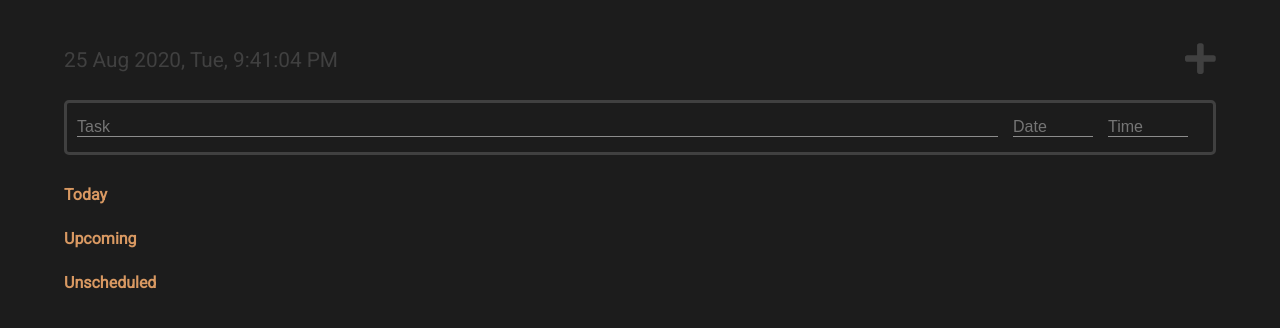
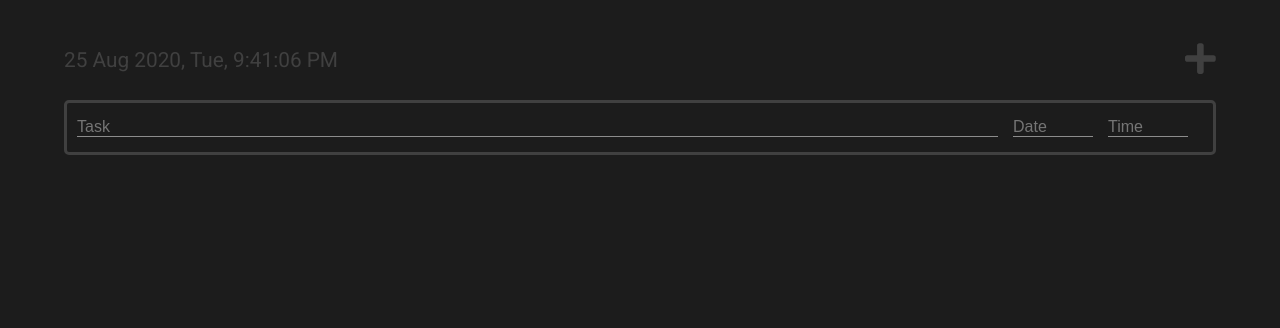
Before and after one commit to aditya-azad/destined, a React app: page / in a window 1280 px wide. Shown: the top 328 px of the page. Built offline with nearby package versions, Linux system fonts and the light colour scheme.

Commit message:
Categories now conditionally render

```diff
--- a/src/components/screens/MainScreen.tsx
+++ b/src/components/screens/MainScreen.tsx
@@ -54,28 +54,28 @@ const MainScreen: React.FC = () => {
   overdueTodoList.sort(dateSorter);
   upcomingTodoList.sort(dateSorter);
 
+  const renderCategory = (title: string, list: any[]) => {
+    if (list.length > 0) {
+      return (
+        <div className="category-container">
+          <h1 className="category-heading">{title}</h1>
+          {list}
+        </div>
+      )
+    } else {
+      return null;
+    }
+  }
+
   return (
     <div className="display-container">
       <div className="display-content">
         <TopBar/>
         <AddTodoBox />
-
-        <div className="category-container">
-          <h1 className="category-heading">Today</h1>
-          {overdueTodoList}
-          {todayTodoList}
-        </div>
-
-        <div className="category-container">
-          <h1 className="category-heading">Upcoming</h1>
-          {upcomingTodoList}
-        </div>
-
-        <div className="category-container">
-          <h1 className="category-heading">Unscheduled</h1>
-          {unscheduledTodoList}
-        </div>
-
+        {renderCategory("Overdue", overdueTodoList)}
+        {renderCategory("Today", todayTodoList)}
+        {renderCategory("Upcoming", upcomingTodoList)}
+        {renderCategory("Unscheduled", upcomingTodoList)}
       </div>
     </div>
   )
```
